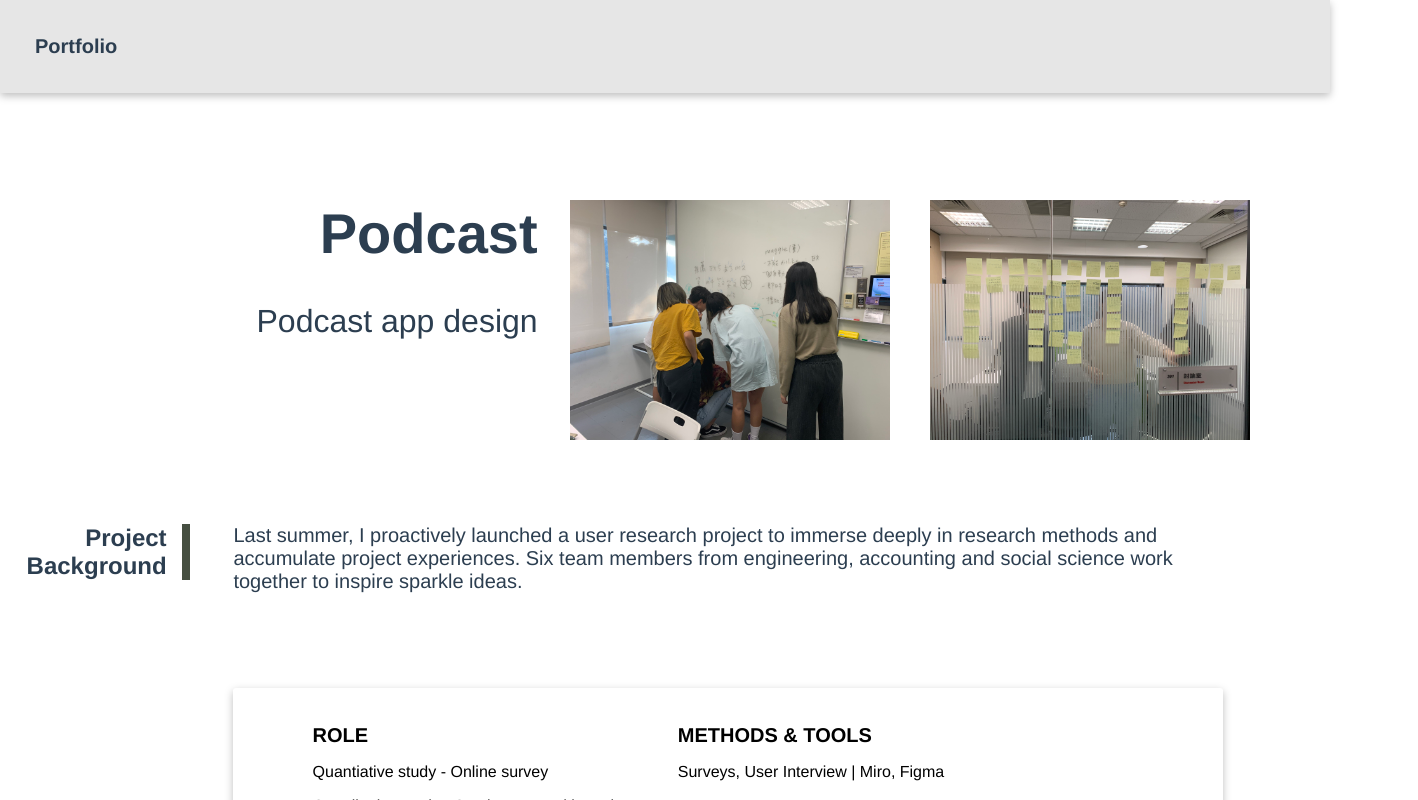
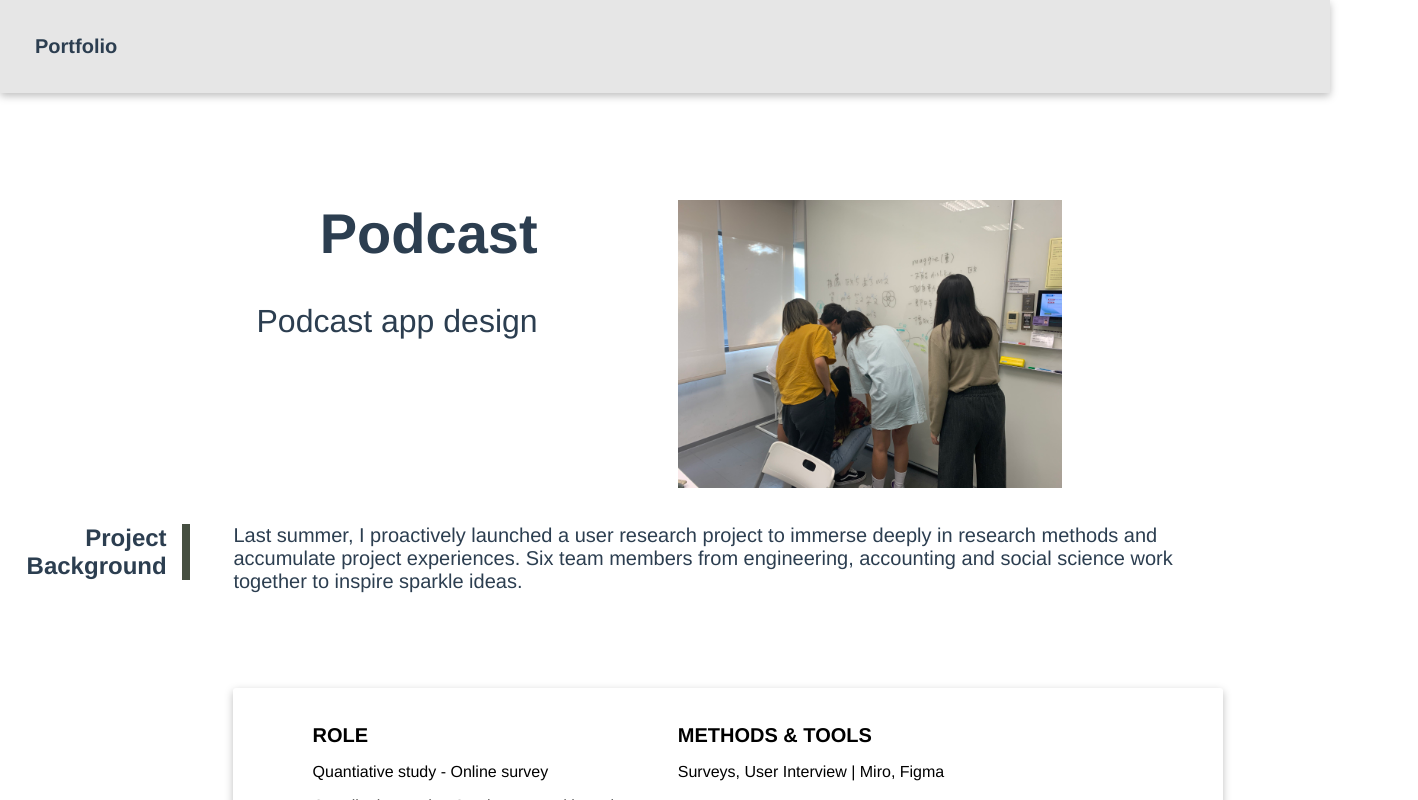
Before and after one commit to weiaquarius/newportfolio, a Vue app: page /PodcastProject in a window 1280 px wide. Shown: the top 800 px of the page, 1418 px wide, since content can reach past the window. Built offline with nearby package versions, Linux system fonts and the light colour scheme; no server answers.

Commit message:
update portfolio

```diff
--- a/src/views/PodcastPage.vue
+++ b/src/views/PodcastPage.vue
@@ -6,7 +6,7 @@
     </div>
     <div class="podcast-image">
       <img src="../assets/Podcast/home1.jpg" alt="" />
-      <img src="../assets/Podcast/home2.jpg" alt="" />
+      <!-- <img src="../assets/Podcast/home2.jpg" alt="" /> -->
     </div>
   </div>
   <div class="pjt-content">
@@ -511,29 +511,21 @@
 
 @import url('https://fonts.googleapis.com/css2?family=Source+Code+Pro:wght@300;400&display=swap');
 .podcast-image {
+  display: flex;
+  display: -webkit-inline-box;
+  // flex-direction: row;
   width: 50%;
   position: absolute;
   right: 7%;
   top: 25%;
-  z-index: 1;
-
-  display: flex;
-  flex-direction: row;
+  z-index: -1;
   img {
-    width: 50%;
+    width: 60%;
     margin: 0 20px;
   }
-  @media (max-width: 992px) {
-    flex-direction: column;
+  @media (max-width: 600px) {
+    width: 75%;
     right: 0;
-    align-items: center;
-    top: 15%;
-    img {
-      margin: 5px 0;
-    }
-  }
-  @media (max-width: 600px) {
-    width: 60%;
     align-items: center;
   }
   @media (max-width: 400px) {
@@ -636,6 +628,7 @@
 
 .HMW-img {
   display: flex;
+  display: -webkit-inline-box;
   flex-direction: row;
   margin: 0 10% 5%;
 
```
Also changed, not shown: 1 other file (tests, documents, lock files or other folders).
